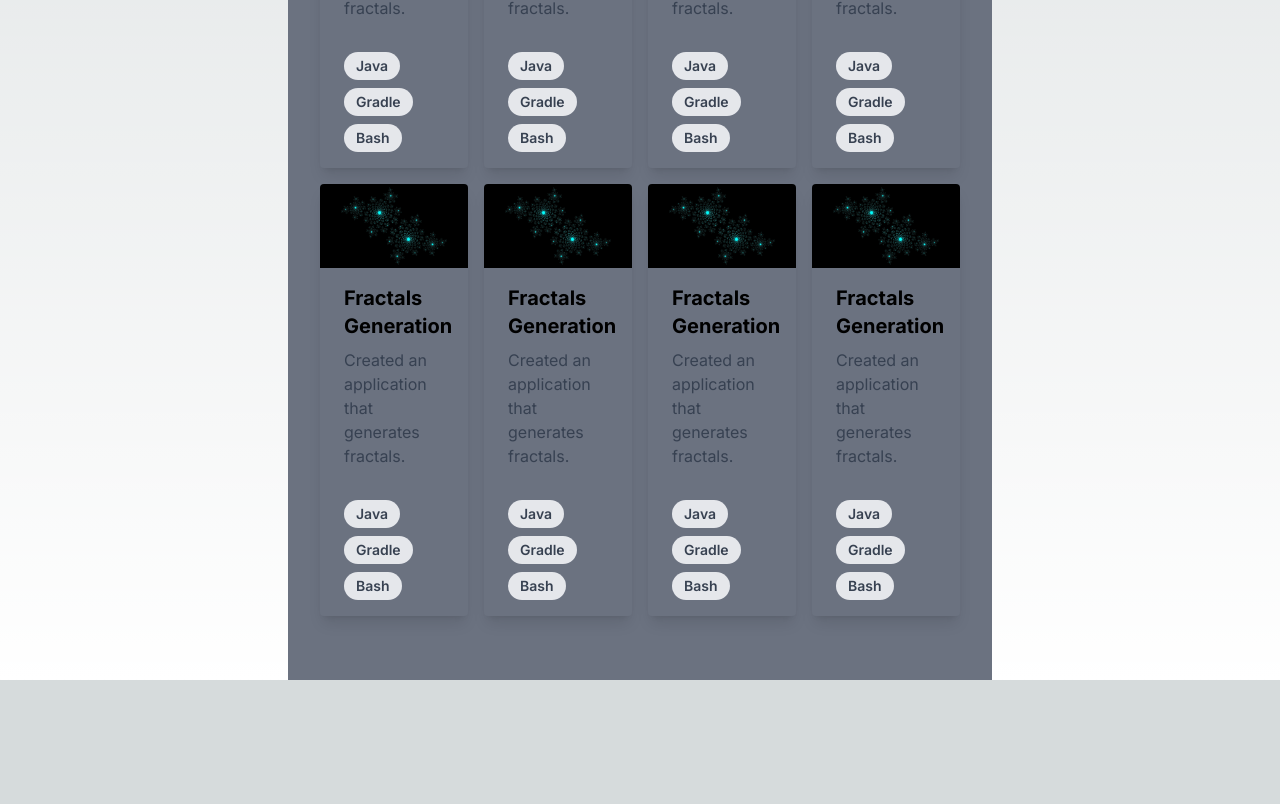
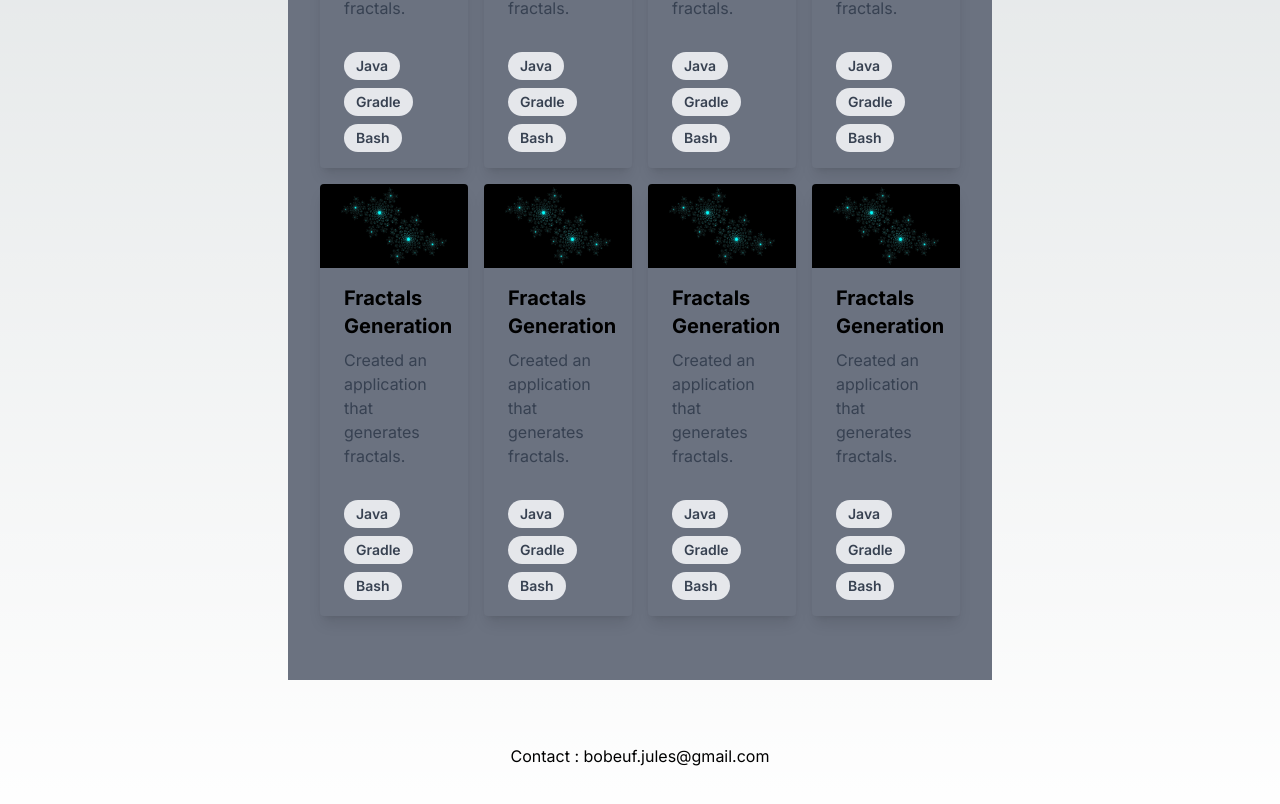
Before and after one commit to JulesBobeuf/portfolio-ts, a Next.js app: page /projects in a window 1280 px wide. Shown: the part 607-1411 px from the top of the page. Before the commit the page ends 1287 px from the top, so only its background shows below. Built offline with nearby package versions, Linux system fonts and the light colour scheme.

Commit message:
[A] Added a footer

```diff
--- /dev/null
+++ b/app/Footer/footer.tsx
@@ -0,0 +1,11 @@
+const footer = () => {
+    return (
+      <>
+        <div className="p-16">
+            <h1 className="text-center">Contact : {process.env.EMAIL? process.env.EMAIL : "bobeuf.jules@gmail.com"}</h1>
+        </div>
+      </>
+    );
+};
+
+export default footer;
--- /dev/null
+++ b/app/Footer/index.tsx
@@ -0,0 +1 @@
+export { default as Footer } from "./footer";
--- a/app/layout.tsx
+++ b/app/layout.tsx
@@ -2,6 +2,7 @@ import type { Metadata } from 'next'
 import { Inter } from 'next/font/google'
 import './globals.css'
 import { Navbar } from './Navbar'
+import { Footer } from './Footer'
 
 const inter = Inter({ subsets: ['latin'] })
 
@@ -22,6 +23,7 @@ export default function RootLayout({
         <main className="flex min-h-screen flex-col items-center justify-between p-8 mx-72 bg-gray-500">
         {children}
         </main>
+        <Footer/>
       </body>
     </html>
   )
```
Also changed, not shown: app/Footer/footer.module.css (added), 1 other file (tests, documents, lock files or other folders).
